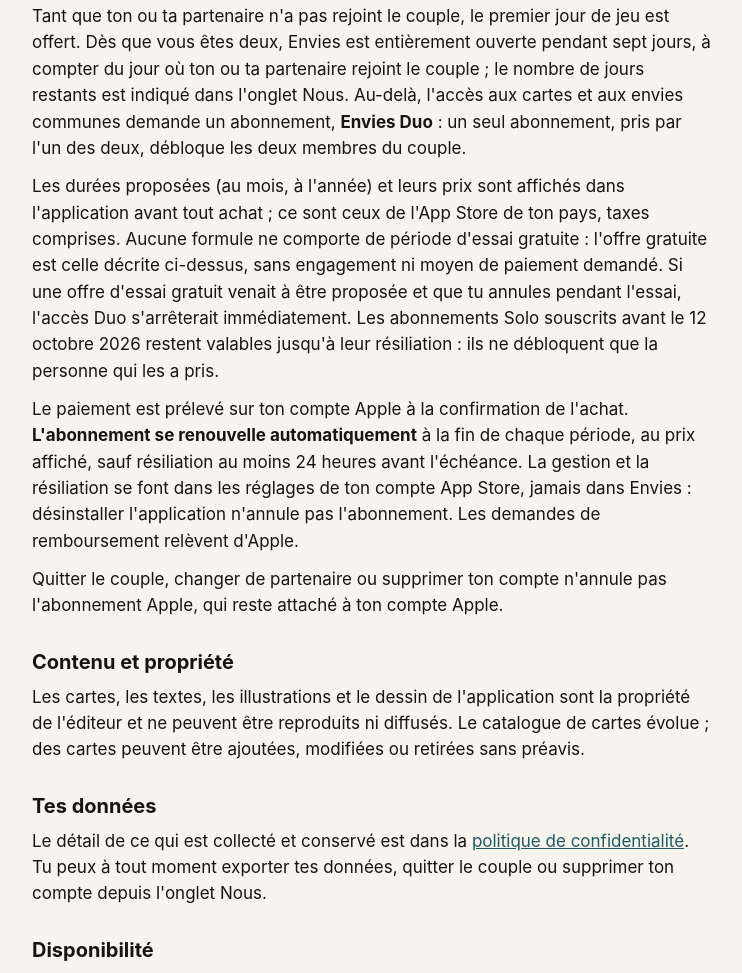
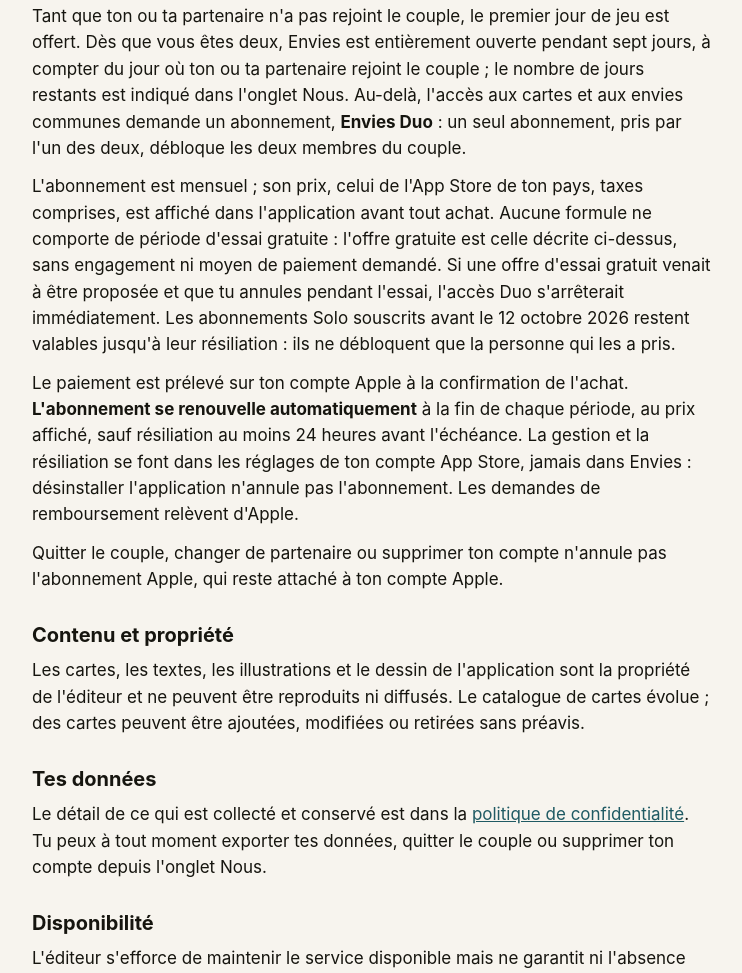
Before and after one commit to charlesven/legal, a plain HTML site: page envie/cgu.html in a window 1280 px wide. Shown: the part 1131-2104 px from the top of the page, without its empty margins (268-1010 px from the left). Drawn offline with Linux system fonts and the light colour scheme.

Commit message:
envie : CGU — abonnement mensuel seulement (12/10/2026)
Co-Authored-By: Claude Opus 5.5 <noreply@anthropic.com>

```diff
--- a/envie/cgu.html
+++ b/envie/cgu.html
@@ -23,7 +23,7 @@
 <p>Envies ne demande ni adresse e-mail, ni mot de passe, ni inscription. Une session anonyme est créée automatiquement pour relier ton téléphone à ton couple. Tu choisis librement un prénom d'affichage, pour toi et pour ton partenaire ; rien ne t'oblige à utiliser un vrai prénom.</p>
 <h2>Abonnements</h2>
 <p>Tant que ton ou ta partenaire n'a pas rejoint le couple, le premier jour de jeu est offert. Dès que vous êtes deux, Envies est entièrement ouverte pendant sept jours, à compter du jour où ton ou ta partenaire rejoint le couple ; le nombre de jours restants est indiqué dans l'onglet Nous. Au-delà, l'accès aux cartes et aux envies communes demande un abonnement, <strong>Envies Duo</strong> : un seul abonnement, pris par l'un des deux, débloque les deux membres du couple.</p>
-<p>Les durées proposées (au mois, à l'année) et leurs prix sont affichés dans l'application avant tout achat ; ce sont ceux de l'App Store de ton pays, taxes comprises. Aucune formule ne comporte de période d'essai gratuite : l'offre gratuite est celle décrite ci-dessus, sans engagement ni moyen de paiement demandé. Si une offre d'essai gratuit venait à être proposée et que tu annules pendant l'essai, l'accès Duo s'arrêterait immédiatement. Les abonnements Solo souscrits avant le 12 octobre 2026 restent valables jusqu'à leur résiliation : ils ne débloquent que la personne qui les a pris.</p>
+<p>L'abonnement est mensuel ; son prix, celui de l'App Store de ton pays, taxes comprises, est affiché dans l'application avant tout achat. Aucune formule ne comporte de période d'essai gratuite : l'offre gratuite est celle décrite ci-dessus, sans engagement ni moyen de paiement demandé. Si une offre d'essai gratuit venait à être proposée et que tu annules pendant l'essai, l'accès Duo s'arrêterait immédiatement. Les abonnements Solo souscrits avant le 12 octobre 2026 restent valables jusqu'à leur résiliation : ils ne débloquent que la personne qui les a pris.</p>
 <p>Le paiement est prélevé sur ton compte Apple à la confirmation de l'achat. <strong>L'abonnement se renouvelle automatiquement</strong> à la fin de chaque période, au prix affiché, sauf résiliation au moins 24 heures avant l'échéance. La gestion et la résiliation se font dans les réglages de ton compte App Store, jamais dans Envies : désinstaller l'application n'annule pas l'abonnement. Les demandes de remboursement relèvent d'Apple.</p>
 <p>Quitter le couple, changer de partenaire ou supprimer ton compte n'annule pas l'abonnement Apple, qui reste attaché à ton compte Apple.</p>
 <h2>Contenu et propriété</h2>
```
Also changed, not shown: envie/cgu.en.html (+1 -1 lines).
